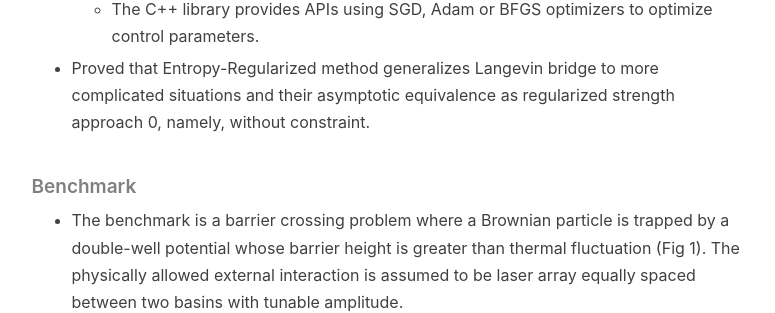
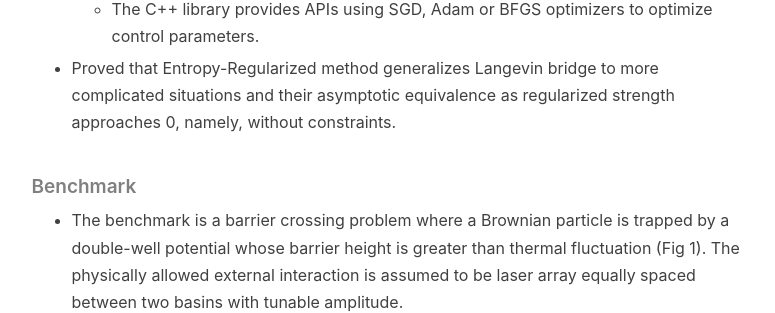
Before and after one commit to dongylaq/dongylaq.github.io, a Jekyll site: the page built from research.html, in a window 1280 px wide and 900 px high, scrolled down 1566 px. Shown: the part 202-515 px from the top of the window, without its empty margins (136-911 px from the left). Built offline with Jekyll 4.4.1, drawn with Linux system fonts in a browser that asks for light colours; nearby versions of some CDN libraries; comment, search, counter and statistics services are not loaded.

Commit message:
Update research.html

```diff
--- a/research.html
+++ b/research.html
@@ -51,7 +51,7 @@ header-img: "img/title.jpeg"
                 <li>Gradients are calculated by stochastic analysis, spefically, Girsanov theorem and martingales, and numerically evaluated by Monte Carlo.</li>
                 <li>The C++ library provides APIs using SGD, Adam or BFGS optimizers to optimize control parameters.</li>
             </ul>
-        <li>Proved that Entropy-Regularized method generalizes Langevin bridge to more complicated situations and their asymptotic equivalence as regularized strength approach 0, namely, without constraint.</li>
+        <li>Proved that Entropy-Regularized method generalizes Langevin bridge to more complicated situations and their asymptotic equivalence as regularized strength approaches 0, namely, without constraints.</li>
     </ul>
 
     <h5>Benchmark</h5>
```
